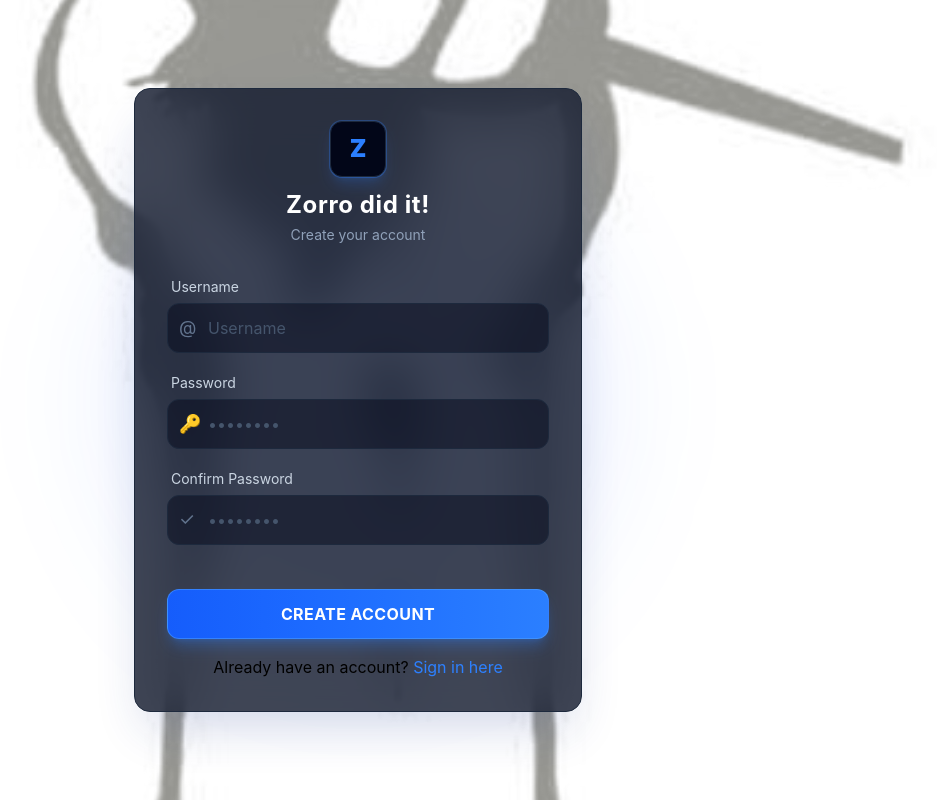
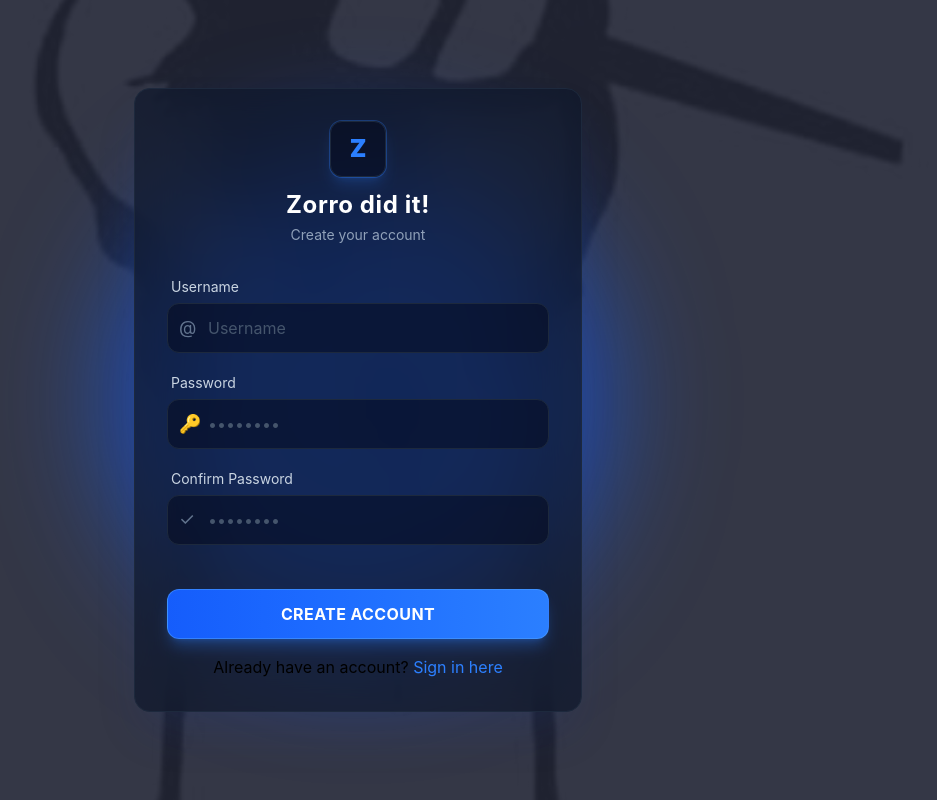
Before and after one commit to Hohlfuss/zorrodidit, a Vue app in the folder frontend/: page /register in a window 1280 px wide. Shown: the whole page, without its empty margins (282-1219 px from the left). Built offline with nearby package versions, Linux system fonts and the light colour scheme.

Commit message:
bg imagee5

```diff
--- a/frontend/src/components/LoginForm.vue
+++ b/frontend/src/components/LoginForm.vue
@@ -1,13 +1,13 @@
 <template>
-  <div class="min-h-screen flex items-center justify-center p-4 relative overflow-hidden">
+  <div class="min-h-screen bg-slate-950/80 flex items-center justify-center p-4 relative overflow-hidden">
 
     <!-- New v4 syntax -->
-    <div class="absolute top-1/2 left-1/2 -translate-x-1/2 -translate-y-1/2 w-120 h-120 bg-blue-600/10 rounded-full blur-3xl pointer-events-none"></div>
+    <div class="absolute top-1/2 left-1/2 -translate-x-1/2 -translate-y-1/2 w-120 h-120 bg-blue-600/70 rounded-full blur-3xl pointer-events-none"></div>
 
-    <div class="bg-slate-900/80 backdrop-blur-xl p-8 rounded-2xl shadow-2xl shadow-blue-900/20 w-full max-w-md border border-slate-800 relative z-10">
+    <div class="bg-slate-900/60 backdrop-blur-xl p-8 rounded-2xl shadow-2xl shadow-blue-900/20 w-full max-w-md border border-slate-800 relative z-10">
 
       <div class="flex flex-col items-center mb-8">
-        <div class="w-14 h-14 bg-slate-950 border border-slate-800 rounded-xl flex items-center justify-center mb-3 shadow-lg shadow-blue-500/20 ring-1 ring-blue-500/30">
+        <div class="w-14 h-14 bg-slate-950/50 border border-slate-800 rounded-xl flex items-center justify-center mb-3 shadow-lg shadow-blue-500/20 ring-1 ring-blue-500/30">
           <span class="text-blue-500 text-2xl font-black">Z</span>
         </div>
         <h2 class="text-2xl text-white font-bold tracking-wide">Zorro did it!</h2>
--- a/frontend/src/components/RegisterForm.vue
+++ b/frontend/src/components/RegisterForm.vue
@@ -1,13 +1,13 @@
 <template>
-  <div class="min-h-screen flex items-center justify-center p-4 relative overflow-hidden">
+  <div class="min-h-screen bg-slate-950/80 flex items-center justify-center p-4 relative overflow-hidden">
 
     <!-- New v4 syntax -->
-    <div class="absolute top-1/2 left-1/2 -translate-x-1/2 -translate-y-1/2 w-120 h-120 bg-blue-600/10 rounded-full blur-3xl pointer-events-none"></div>
+    <div class="absolute top-1/2 left-1/2 -translate-x-1/2 -translate-y-1/2 w-120 h-120 bg-blue-600/70 rounded-full blur-3xl pointer-events-none"></div>
 
-    <div class="bg-slate-900/80 backdrop-blur-xl p-8 rounded-2xl shadow-2xl shadow-blue-900/20 w-full max-w-md border border-slate-800 relative z-10">
+    <div class="bg-slate-900/70 backdrop-blur-xl p-8 rounded-2xl shadow-2xl shadow-blue-900/20 w-full max-w-md border border-slate-800 relative z-10">
 
       <div class="flex flex-col items-center mb-8">
-        <div class="w-14 h-14 bg-slate-950 border border-slate-800 rounded-xl flex items-center justify-center mb-3 shadow-lg shadow-blue-500/20 ring-1 ring-blue-500/30">
+        <div class="w-14 h-14 bg-slate-950/50 border border-slate-800 rounded-xl flex items-center justify-center mb-3 shadow-lg shadow-blue-500/20 ring-1 ring-blue-500/30">
           <span class="text-blue-500 text-2xl font-black">Z</span>
         </div>
         <h2 class="text-2xl text-white font-bold tracking-wide">Zorro did it!</h2>
```
